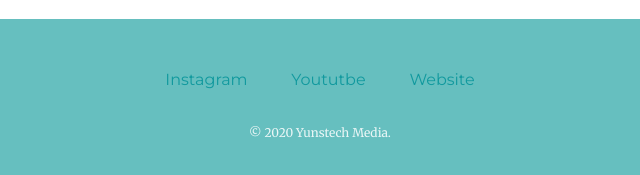
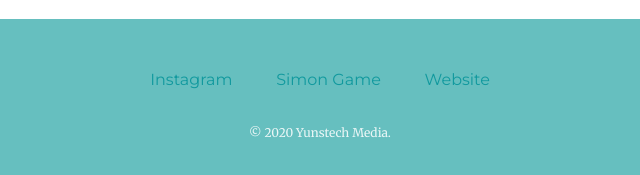
Before and after one commit to yunstech/My-Site, a plain HTML site: page index.html in a window 1280 px wide. Shown: the part 2556-2731 px from the top of the page, 320-960 px from the left. Drawn offline with Linux system fonts and the light colour scheme.

Commit message:
Update index.html
Chnage youtube link to simon game

```diff
--- a/index.html
+++ b/index.html
@@ -65,7 +65,7 @@
       <a class="footer-link" href="https://www.instagram.com/yunstech"
         >Instagram</a
       >
-      <a class="footer-link" href="https://youtube.com/c/yunstech">Yoututbe</a>
+      <a class="footer-link" href="https://yunstech.github.io/simon-game/">Simon Game</a>
       <a class="footer-link" href="http://fbnid.rf.gd/">Website</a>
       <p class="copyright">© 2020 Yunstech Media.</p>
     </div>
```
